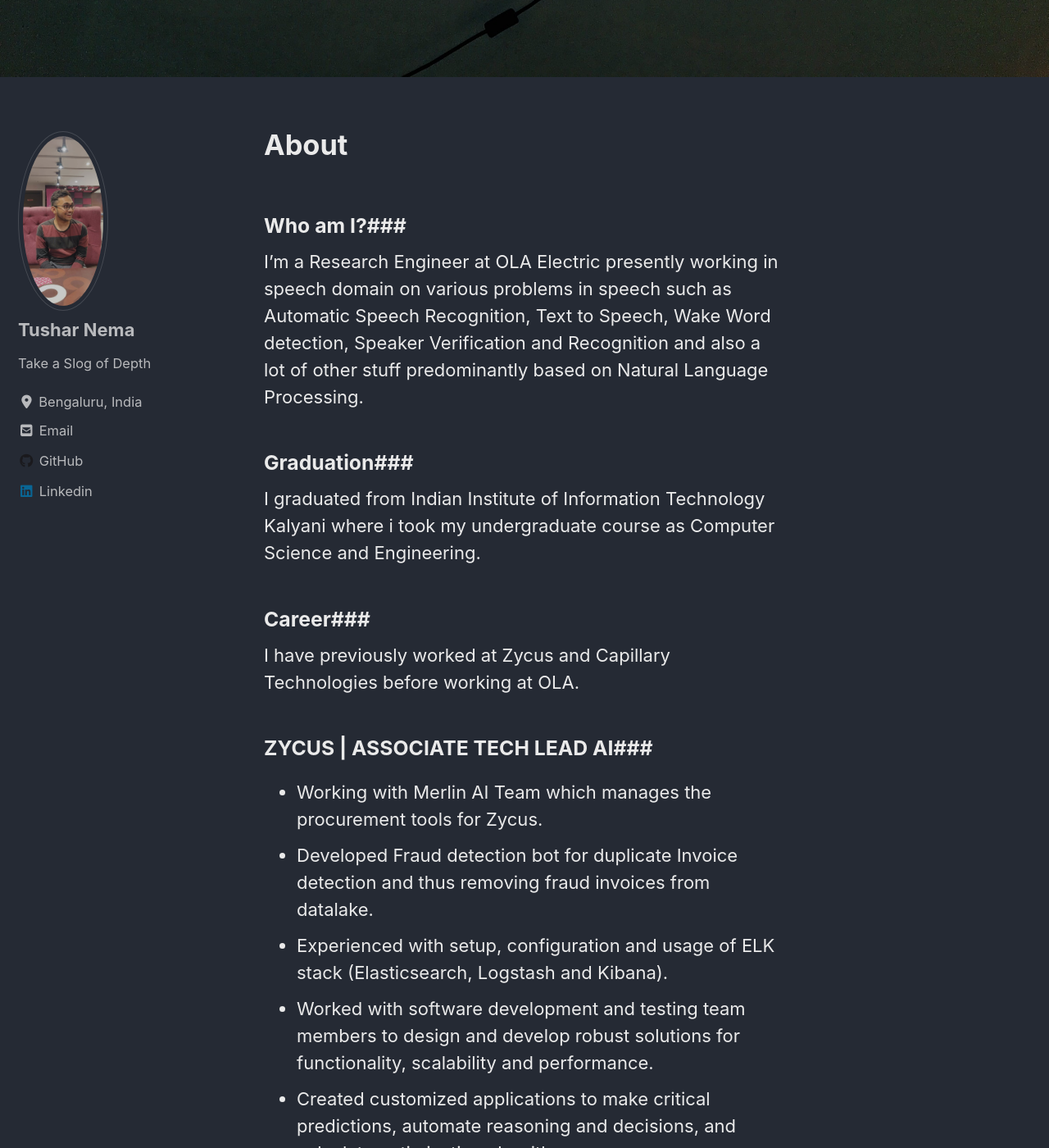
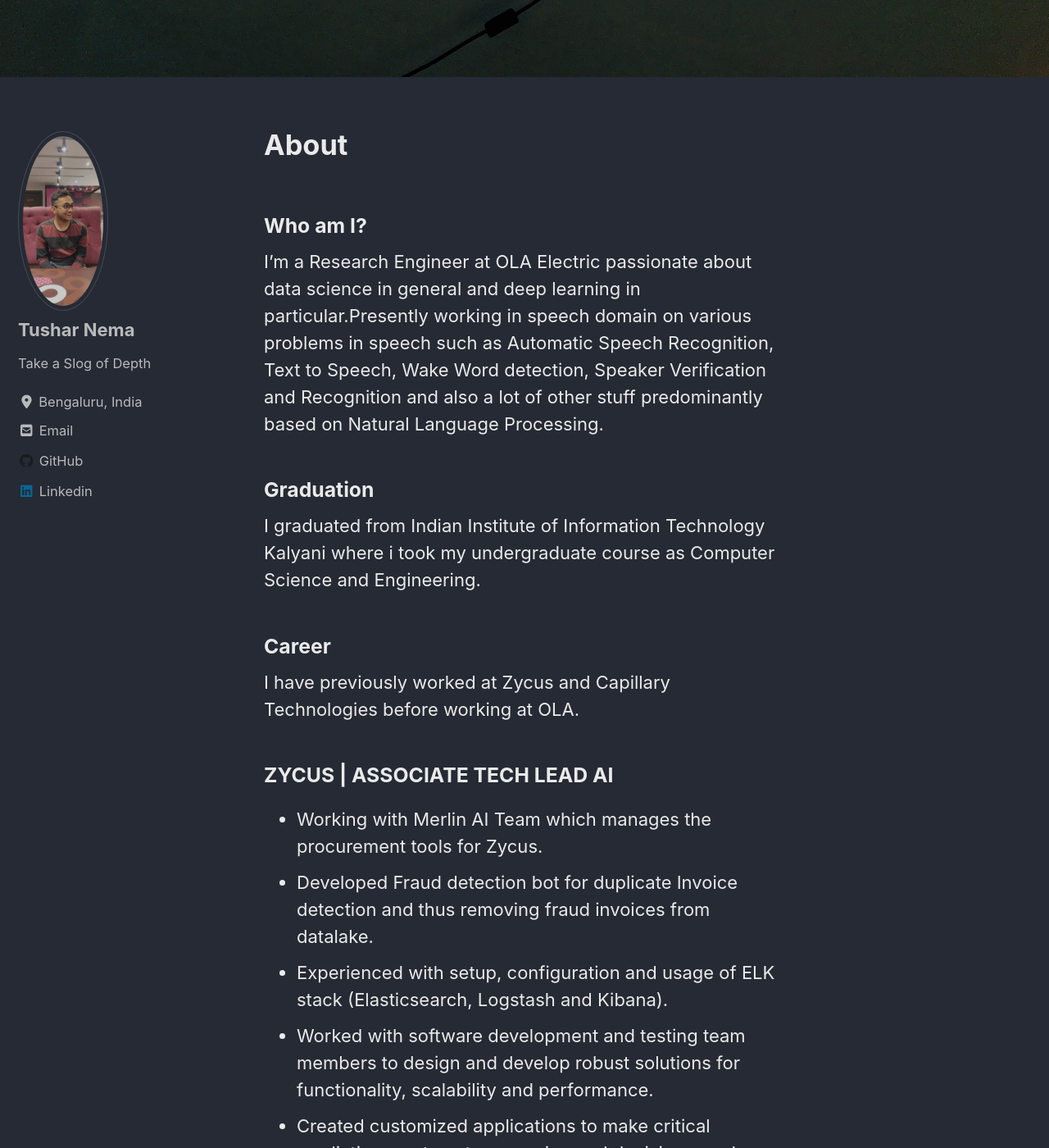
Before and after one commit to tusharnema/tusharnema.github.io, a Jekyll site: the page built from _pages/about.md, in a window 1280 px wide and 1400 px high, scrolled down 965 px. Shown: the whole window at 82% size. Built offline with Jekyll 4.4.1, drawn with Linux system fonts in a browser that asks for light colours; cached includes are drawn as plain includes; nearby versions of some CDN libraries; some of the changed lines change nothing that is shown; some of the changed text lies outside the part shown.

Commit message:
Update about.md

```diff
--- a/_pages/about.md
+++ b/_pages/about.md
@@ -5,19 +5,19 @@
   image: "/images/zakim.jpg"
 ---
 
-### Who am I?###
+### Who am I? ###
 
-I'm a Research Engineer at OLA Electric presently working in speech domain on various problems in speech such as Automatic Speech Recognition, Text to Speech, Wake Word detection, Speaker Verification and Recognition and also a lot of other stuff predominantly based on Natural Language Processing.
+I'm a Research Engineer at OLA Electric passionate about data science in general and deep learning in particular.Presently working in speech domain on various problems in speech such as Automatic Speech Recognition, Text to Speech, Wake Word detection, Speaker Verification and Recognition and also a lot of other stuff predominantly based on Natural Language Processing.
 
-### Graduation###
+### Graduation ###
 
 I graduated from Indian Institute of Information Technology Kalyani where i took my undergraduate course as Computer Science and Engineering.
 
-### Career###
+### Career ###
 
 I have previously worked at Zycus and Capillary Technologies before working at OLA.
 
-### ZYCUS | ASSOCIATE TECH LEAD AI###
+### ZYCUS | ASSOCIATE TECH LEAD AI ###
 
 - Working with Merlin AI Team which manages the procurement tools for Zycus.
 - Developed Fraud detection bot for duplicate Invoice detection and thus removing fraud invoices from datalake.
@@ -25,15 +25,15 @@
 - Worked with software development and testing team members to design and develop robust solutions for functionality, scalability and performance.
 - Created customized applications to make critical predictions, automate reasoning and decisions, and calculate optimization algorithms.
 
-### Capillary Technologies | MACHINE LEARNING###
+### Capillary Technologies | MACHINE LEARNING ###
 
 - Developed an Automatic Speech Recognition System(ASR) from scratch.
 - Used Kaldi to build an ASR which aims at doing speech recognition on noisy speech.
-- Deployed NLP bots on the output of ASR,sentiment analysis,NER which added 50 percent value to
-the retail product.
+- Deployed NLP bots on the output of ASR,sentiment analysis,NER.
+- Explored various tokenization approaches such as byte pair encoding, probablistic and unigram subword tokenization.
 - Deployed microservices for individual components of speech pipeline.
 
-### About This Site###
+### About This Site ###
 
 The main purposes of this website are listed here:
 
```
